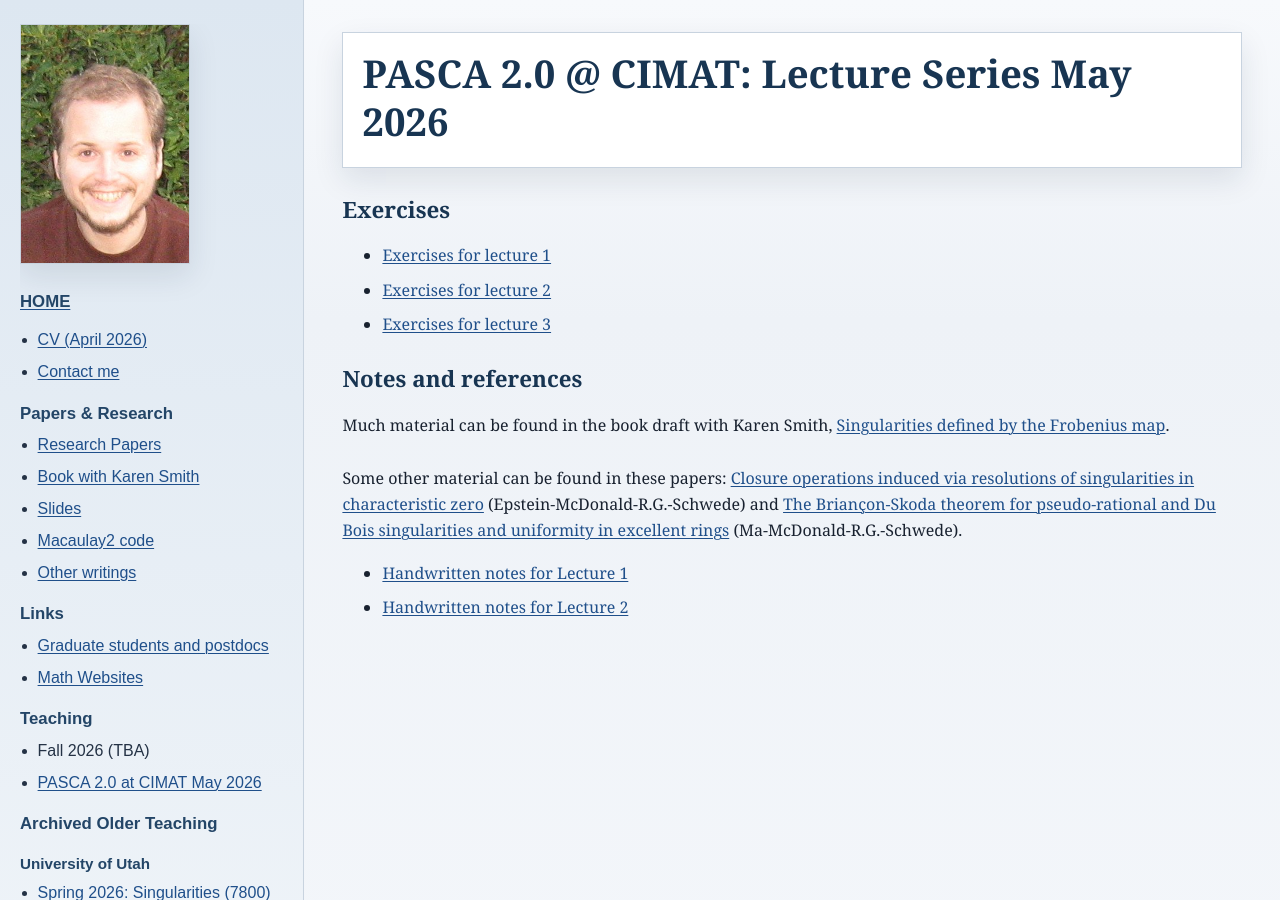
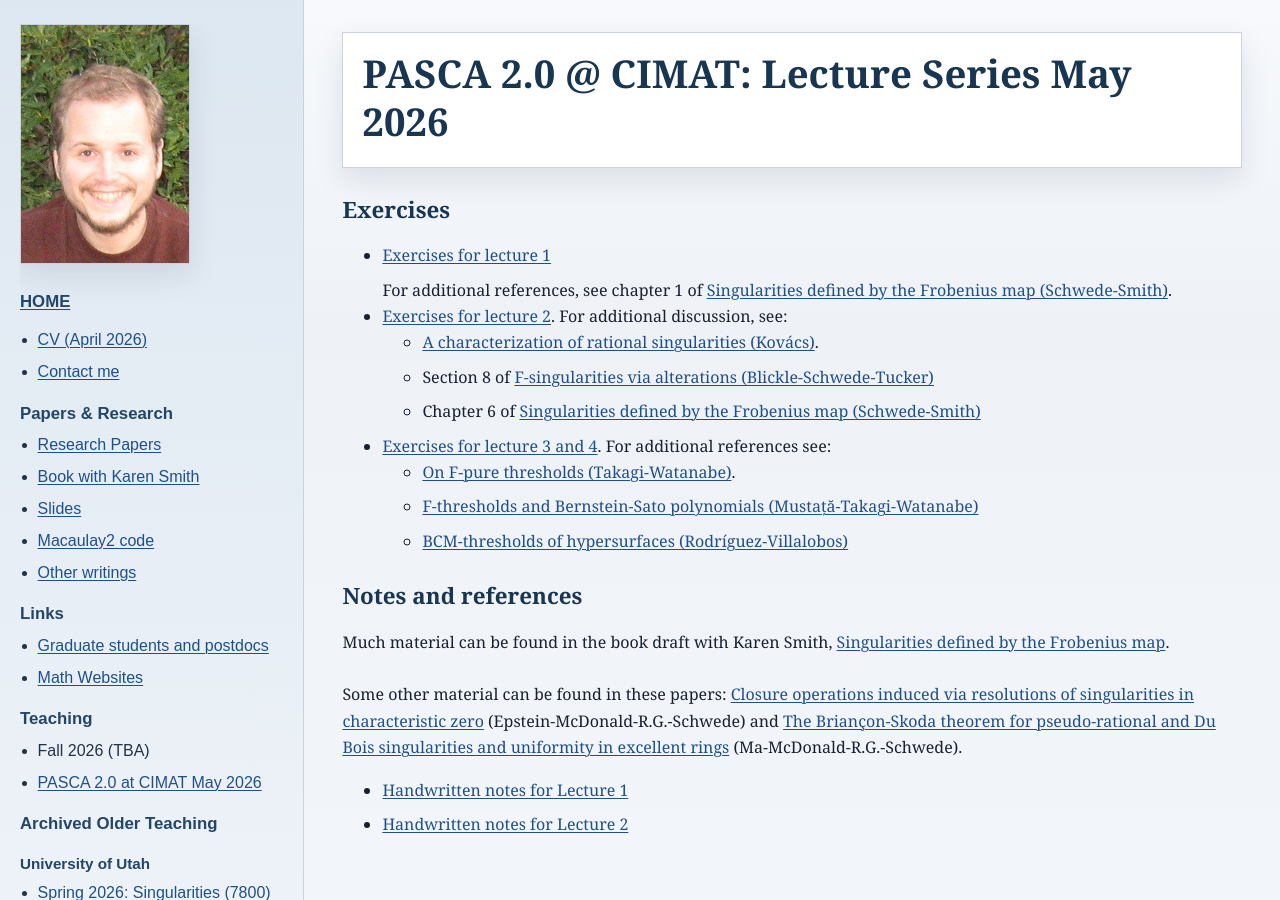
Before and after one commit to kschwede/kschwede.github.io, a Jekyll site: the page built from CIMAT2026/index.html, in a window 1280 px wide and 900 px high. Built offline with Jekyll 4.4.1, drawn with Linux system fonts in a browser that asks for light colours.

Commit message:
updating references

```diff
--- a/CIMAT2026/index.html
+++ b/CIMAT2026/index.html
@@ -7,9 +7,22 @@ title: 'PASCA 2.0 Material'
 
 <h2>Exercises</h2>
 <ul>
-  <li><a href="Exercises-Lecture1.pdf">Exercises for lecture 1</a></li>
-  <li><a href="Exercises-Lecture2.pdf">Exercises for lecture 2</a></li>
-  <li><a href="Exercises-Lecture3.pdf">Exercises for lecture 3</a></li>
+  <li><a href="Exercises-Lecture1.pdf">Exercises for lecture 1</a></li>  For additional references, see chapter 1 of <a href="https://raw.githubusercontent.com/kschwede/FrobeniusSingularitiesBook/main/FrobeniusSingularitiesBook.pdf">Singularities defined by the Frobenius map (Schwede-Smith)</a>.
+  <li><a href="Exercises-Lecture2.pdf">Exercises for lecture 2</a>.  For additional discussion, see:
+    <ul>
+      <li> <a href="https://projecteuclid.org/journals/duke-mathematical-journal/volume-102/issue-2/A-characterization-of-rational-singularities/10.1215/S0012-7094-00-10221-9.short">A characterization of rational singularities (Kovács)</a>.   </li>
+       <li> Section 8 of <a href="https://arxiv.org/abs/1107.3807">F-singularities via alterations (Blickle-Schwede-Tucker)</a>
+        </li>
+        <li> Chapter 6 of <a href="https://raw.githubusercontent.com/kschwede/FrobeniusSingularitiesBook/main/FrobeniusSingularitiesBook.pdf">Singularities defined by the Frobenius map (Schwede-Smith)</a>
+        </li>
+      </ul>
+    </li>
+  <li><a href="Exercises-Lecture3-4.pdf">Exercises for lecture 3 and 4</a>.  For additional references see:<ul>
+      <li><a href="https://arxiv.org/abs/math/0312486">On F-pure thresholds (Takagi-Watanabe)</a>.</li>
+      <li><a href="https://arxiv.org/abs/math/0411170">F-thresholds and Bernstein-Sato polynomials (Mustață-Takagi-Watanabe)</a></li>
+      <li><a href="https://arxiv.org/abs/2404.07438">BCM-thresholds of hypersurfaces (Rodríguez-Villalobos)</a></li>
+  </ul>
+  </li>
 </ul>
 
 <h2>Notes and references</h2>
```
Also changed, not shown: 2 other files.
